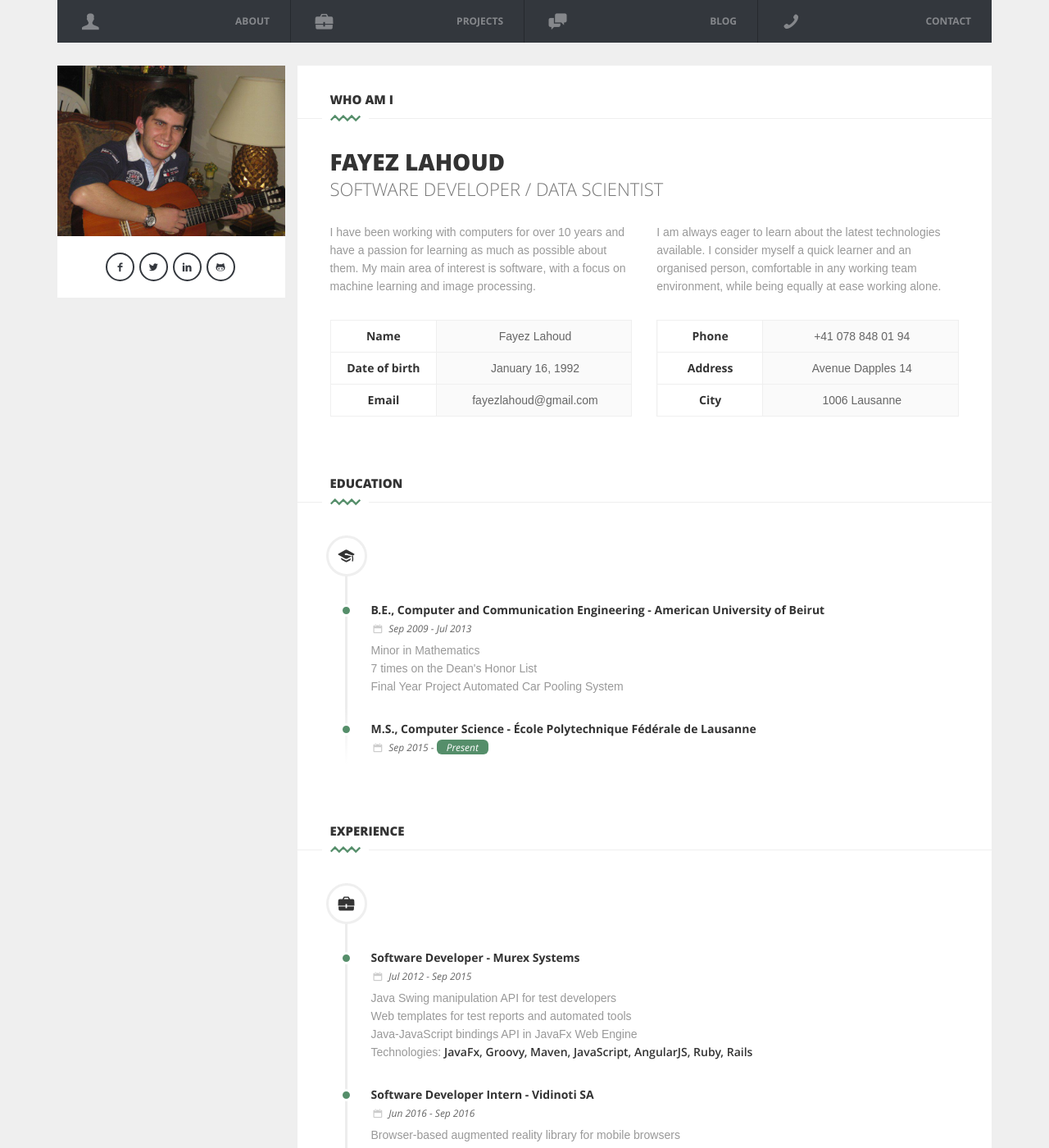
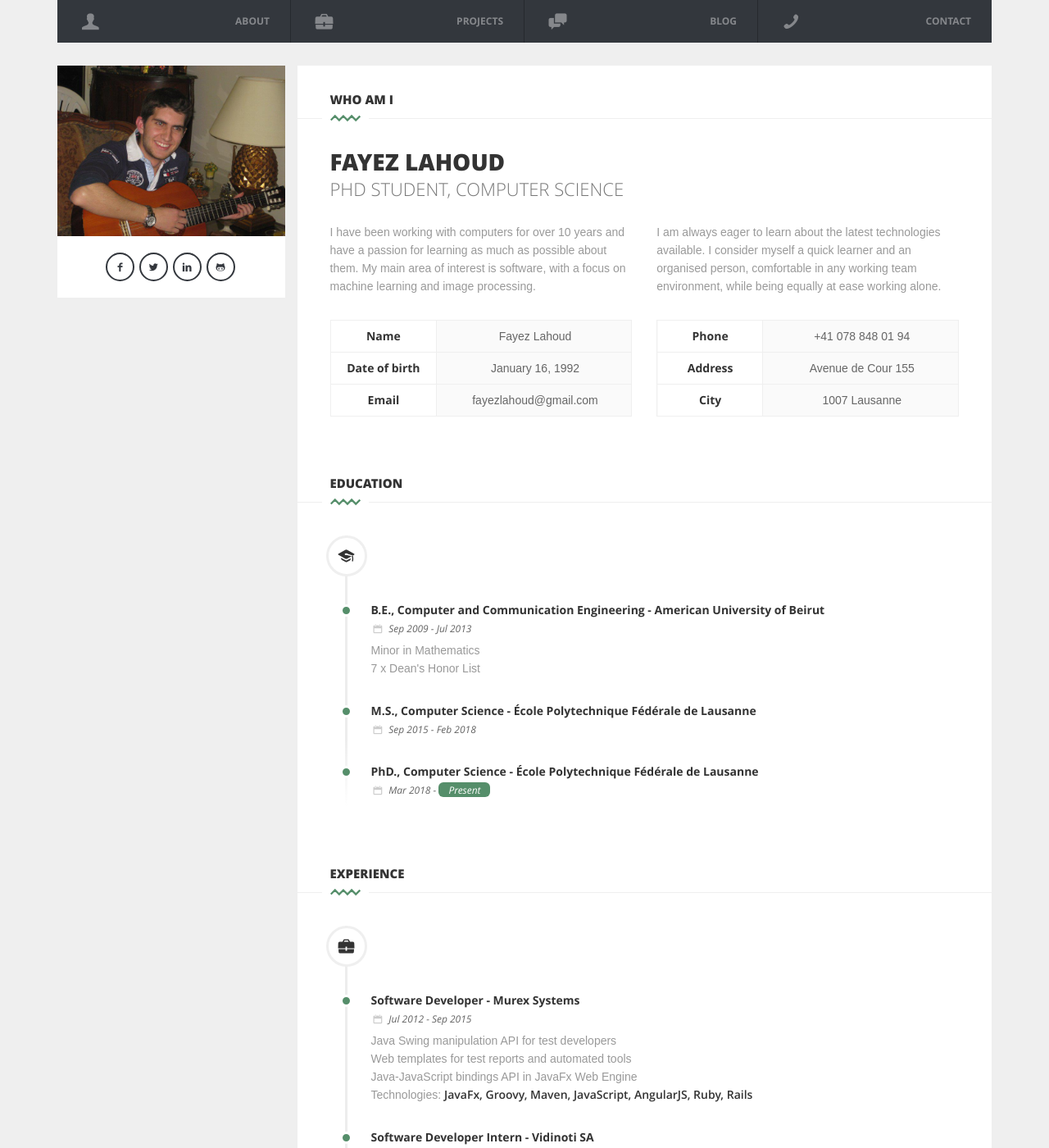
Before and after one commit to GrimReaperSam/GrimReaperSam.github.io, a Jekyll site: the page built from index.html, in a window 1280 px wide and 1400 px high. Shown: the whole window at 82% size. Built offline with Jekyll 4.4.1, drawn with Linux system fonts in a browser that asks for light colours; some of the changed text lies outside the part shown.

```diff
--- a/_bibliography/references.bib
+++ b/_bibliography/references.bib
@@ -18,9 +18,10 @@
   doi={10.1109/MELCON.2014.6820528},
 }
 @inproceedings{lahoud2017keyword,
-  title={KEYWORD-BASED IMAGE COLOR RE-RENDERING WITH SEMANTIC SEGMENTATION},
+  title={Keyword-Based image color re-rendering with semantic segmentation},
   author={Lahoud, Fayez and Ortiz Segovia, Maria S and Jin, Bin and S{\"u}sstrunk, Sabine},
   booktitle={IEEE International Conference on Image Processing (ICIP)},
   number={EPFL-CONF-231739},
-  year={2017}
+  year={2017},
+  doi = {10.1109/ICIP.2017.8296820},
 }
--- a/_data/educations.yml
+++ b/_data/educations.yml
@@ -3,10 +3,14 @@
   period: Sep 2009 - Jul 2013
   mentions:
     - mention: Minor in Mathematics
-    - mention: 7 times on the Dean's Honor List
-    - mention: Final Year Project Automated Car Pooling System
+    - mention: 7 x Dean's Honor List
 
 - degree: M.S., Computer Science
   university: École Polytechnique Fédérale de Lausanne
-  period: Sep 2015 - <span class="current">Present</span>
+  period: Sep 2015 - Feb 2018
   mentions:
+
+- degree: PhD., Computer Science
+  university: École Polytechnique Fédérale de Lausanne
+  period: Mar 2018 - <span class="current">Present</span>
+  mentions:
--- a/_data/experiences.yml
+++ b/_data/experiences.yml
@@ -18,9 +18,9 @@
 
 - position: Software Developer Intern
   company: Sony Europe Limited
-  period: Feb 2017 - <span class="current">Present</span>
+  period: Feb 2017 - Aug 2017
   works:
     - work: Audio speech recognition using VGG networks
     - work: Neural network development using Sony's NNAbla
     - work: Tools for NNabla such as network graph drawing and activation visualization
-  technologies: C/C++, Cython, Python, DNN, Open Grid Engine
+  technologies: C/C++, Cython, Python, NNabla, Open Grid Engine
--- a/index.html
+++ b/index.html
@@ -57,7 +57,7 @@ title: About
 
           <div class=" profile margBSmall">
             <h1>Fayez Lahoud</h1>
-            <h3>Software Developer / Data Scientist</h3>
+            <h3>PhD student, Computer Science</h3>
           </div>
 
           <!--Row-->
@@ -106,9 +106,9 @@ title: About
                     <ul class="info-list">
                       <li><span class="inf">Phone</span> <span class="value"> +41 078 848 01 94	</span>
                       </li>
-                      <li><span class="inf">Address</span> <span class="value"> Avenue Dapples 14 </span>
+                      <li><span class="inf">Address</span> <span class="value"> Avenue de Cour 155 </span>
                       </li>
-                      <li><span class="inf">City</span> <span class="value"> 1006 Lausanne</span>
+                      <li><span class="inf">City</span> <span class="value"> 1007 Lausanne</span>
                       </li>
                     </ul>
                   </div>
```
Also changed, not shown: _data/publications.yml (deleted, +0 -7 lines), _projects/carpool.md (+1 -1 lines), 2 other files.
